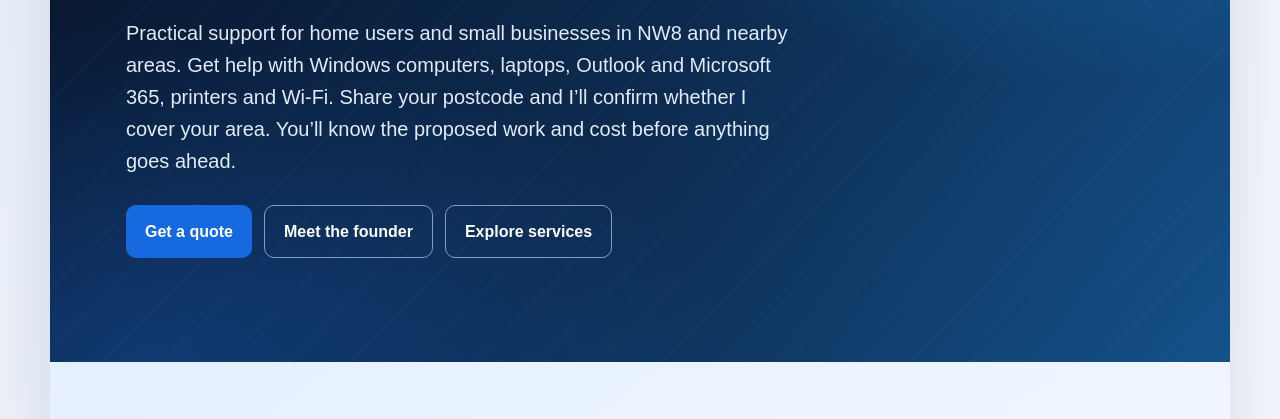
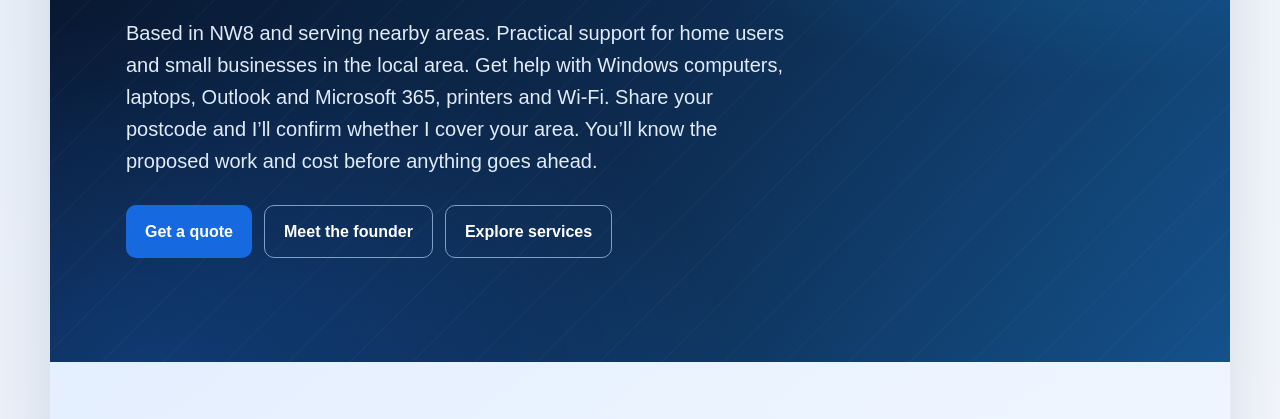
Before and after one commit to Adentech-uk/adentech, a plain HTML site: page index.html in a window 1280 px wide. Shown: the part 381-800 px from the top of the page. Drawn offline with Linux system fonts and the light colour scheme.

Commit message:
Restore explicit NW8 coverage wording for regression test

```diff
--- a/index.html
+++ b/index.html
@@ -147,7 +147,7 @@
     <section class="hero">
       <div class="eyebrow">Experienced IT support · Personal service</div>
       <h1>Computer problems? Get clear, friendly IT help.</h1>
-      <p>Practical support for home users and small businesses in NW8 and nearby areas. Get help with Windows computers, laptops, Outlook and Microsoft 365, printers and Wi-Fi. Share your postcode and I’ll confirm whether I cover your area. You’ll know the proposed work and cost before anything goes ahead.</p>
+      <p>Based in NW8 and serving nearby areas. Practical support for home users and small businesses in the local area. Get help with Windows computers, laptops, Outlook and Microsoft 365, printers and Wi-Fi. Share your postcode and I’ll confirm whether I cover your area. You’ll know the proposed work and cost before anything goes ahead.</p>
       <div class="actions">
         <a class="button" href="#start">Get a quote</a>
         <a class="button secondary" href="about.html">Meet the founder</a><a class="button secondary" href="#services">Explore services</a>
```
